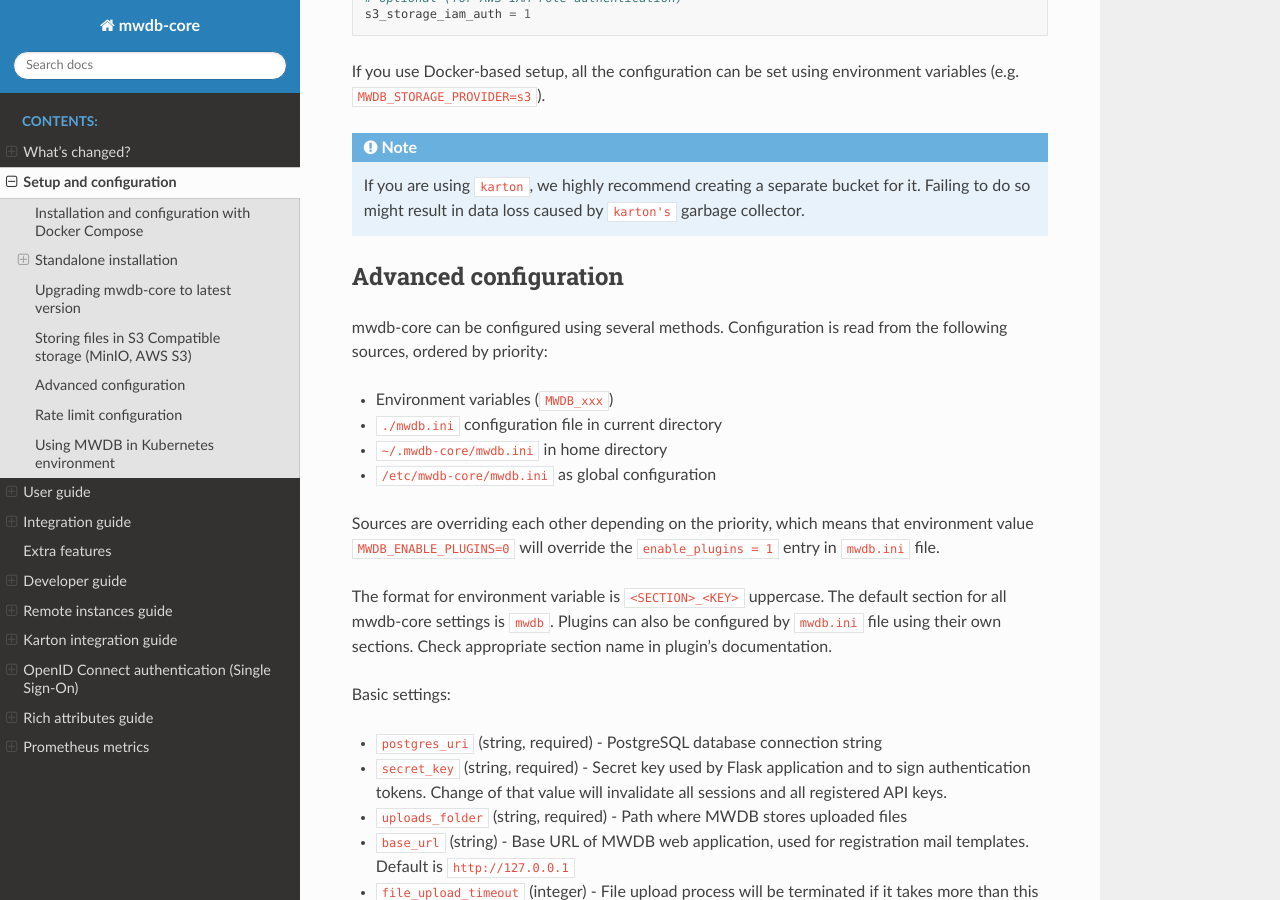
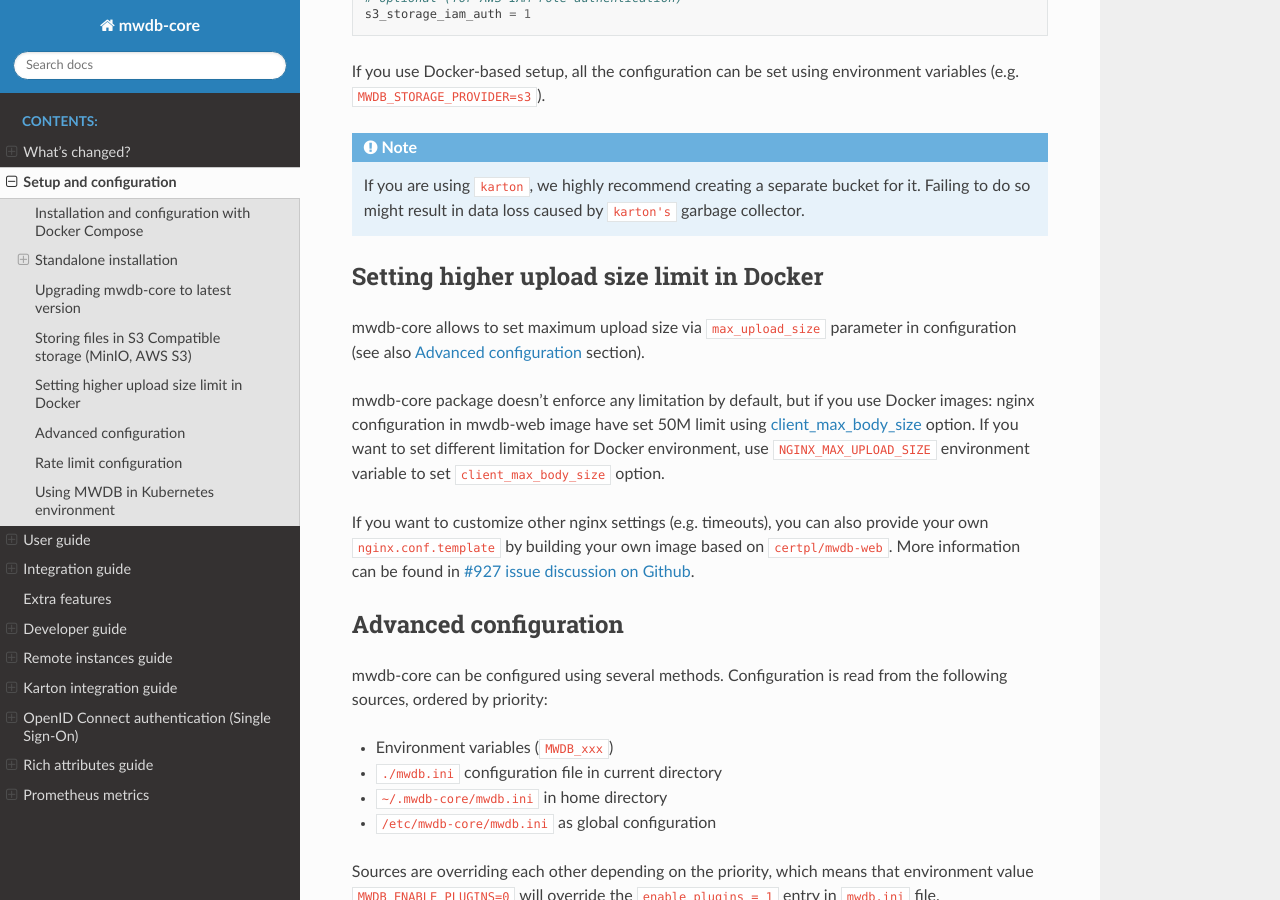
Before and after one commit to CERT-Polska/mwdb-core, a Sphinx documentation site: the page built from docs/setup-and-configuration.rst, in a window 1280 px wide and 900 px high, scrolled down 5130 px. Built offline with Sphinx 7.4.7 and the Read the Docs theme 2.0.0, drawn with Linux system fonts in a browser that asks for light colours.

Commit message:
Allow to set custom upload size limit via NGINX_MAX_UPLOAD_SIZE env var in mwdb-web Docker image

```diff
--- a/docs/setup-and-configuration.rst
+++ b/docs/setup-and-configuration.rst
@@ -245,6 +245,18 @@
 
    If you are using ``karton``, we highly recommend creating a separate bucket for it.
    Failing to do so might result in data loss caused by ``karton's`` garbage collector.
+
+Setting higher upload size limit in Docker
+------------------------------------------
+
+mwdb-core allows to set maximum upload size via ``max_upload_size`` parameter in configuration (see also :ref:`Advanced configuration` section).
+
+mwdb-core package doesn't enforce any limitation by default, but if you use Docker images: nginx configuration in mwdb-web image have set 50M limit
+using `client_max_body_size <http://nginx.org/en/docs/http/ngx_http_core_module.html#client_max_body_size>`_ option. If you want to set different
+limitation for Docker environment, use ``NGINX_MAX_UPLOAD_SIZE`` environment variable to set ``client_max_body_size`` option.
+
+If you want to customize other nginx settings (e.g. timeouts), you can also provide your own ``nginx.conf.template`` by building your own image
+based on ``certpl/mwdb-web``. More information can be found in `#927 issue discussion on Github <https://github.com/CERT-Polska/mwdb-core/issues/927>`_.
 
 Advanced configuration
 ----------------------
```
Also changed, not shown: 3 other files.
